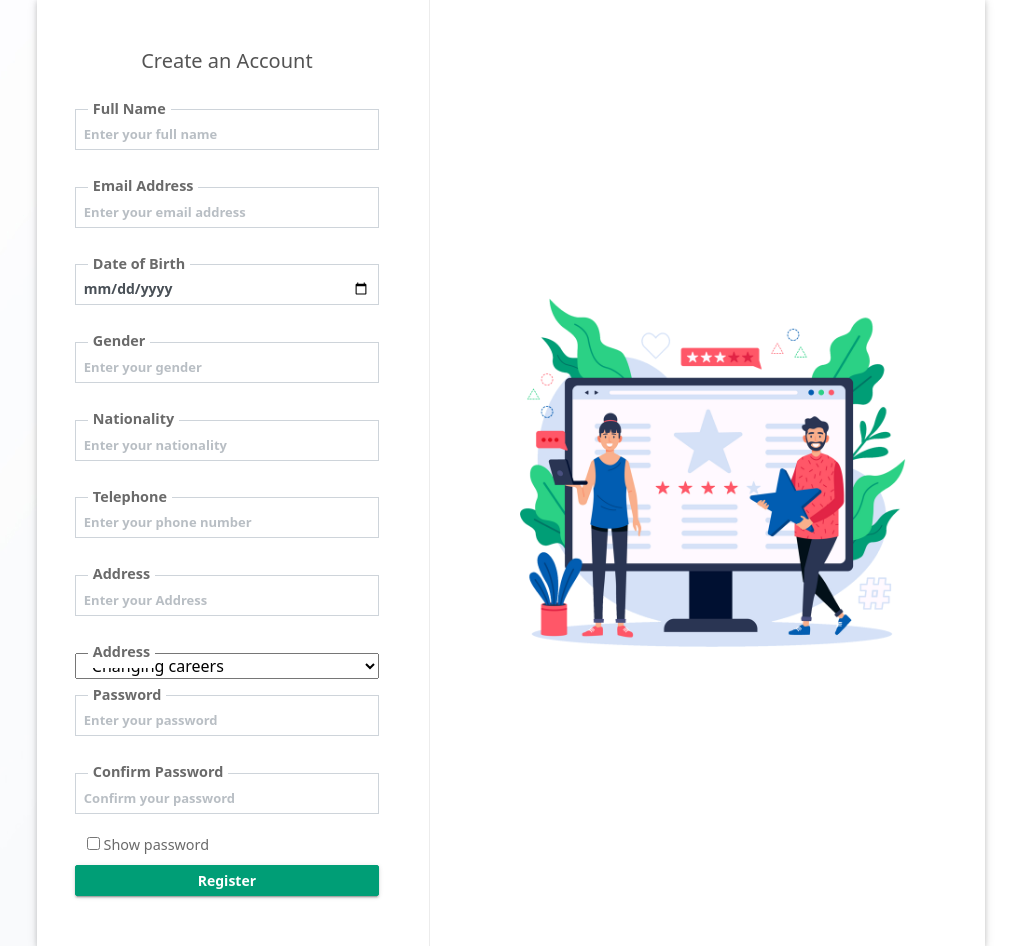
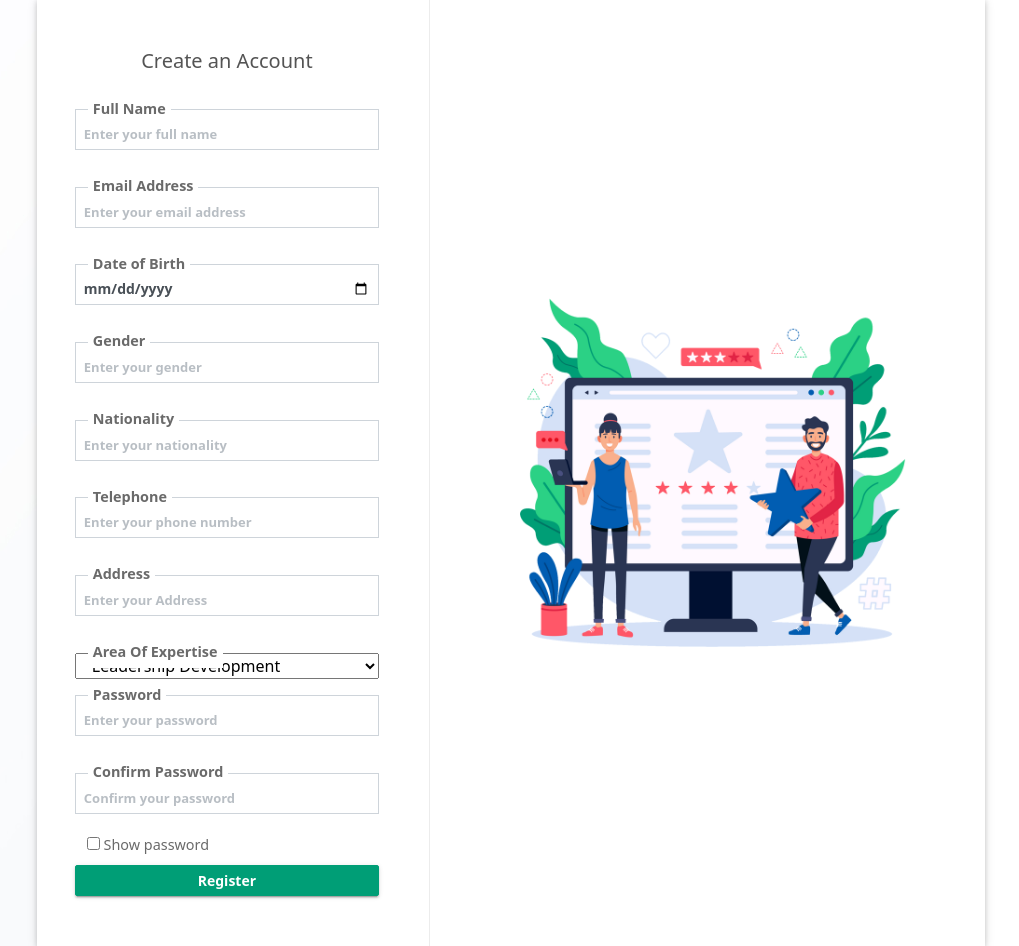
Before and after one commit to ssenyonjoalvin/Group6_Mentorship_web_app, a Django app: page /mentor_registration/ in a window 1280 px wide. Shown: the part 81-1027 px from the top of the page, without its empty margins (129-1148 px from the left). Run offline with Django 5.2, Linux system fonts and the light colour scheme; some libraries are stand-ins or nearby versions.

Commit message:
merging to stacey

```diff
--- a/mentor_app/templates/mentor_app/mentor_registration.html
+++ b/mentor_app/templates/mentor_app/mentor_registration.html
@@ -62,17 +62,16 @@
                                 </div>
 
                                 <div class="login-row row no-margin">
-                                    <label for="address"><i class="fas fa-unlock-alt"></i>Address </label>
-                                   <select>
-                                    <option value="changing careers">Changing careers</option>
-                                    <option value="Developing a non Clinical career">Developing a non Clinical career</option>
-                                    <option value="Exam preparation or issues">Exam preparation or issues</option>
-                                    <option value="Finding a niche">Finding a niche</option>
-                                    <option value="Juggling training/work with raising a family">Juggling training/work with raising a family</option>
-                                    <option value="leadership">leadership</option>
-                                    <option value="Living/lived abroad">Living/lived abroad</option>
-                                    <option value="planning for retirement">Planning for retirement</option>
-                                    <option value="transitioning into a different role">transitioning into a different role</option>
+                                    <label for="address"><i class="fas fa-unlock-alt"></i>Area Of Expertise </label>
+                                   <select class="area_of_expertise">
+                                    <option value="leadership-development">Leadership Development</option>
+                                    <option value="career-transition">Career Transition</option>
+                                    <option value="work-life-balance">Work-Life Balance</option>
+                                    <option value="entrepreneurship">Entrepreneurship</option>
+                                    <option value="skill-development-and-training">Skill Development and Training</option>
+                                    <option value="personal-growth-and-self-improvement">Personal Growth and Self-Improvement</option>
+
+
 
 
                                     </option>
--- a/mentorship_project/settings.py
+++ b/mentorship_project/settings.py
@@ -79,7 +79,7 @@ DATABASES = {
 
     'default': {
         'ENGINE': 'django.db.backends.mysql',
-        'NAME': 'MENTORSHIP',
+        'NAME': 'mentorship',
         'USER': 'root',
         'PASSWORD': '',
         'HOST': 'localhost',  # or your DB host
```
Also changed, not shown: mentor_app/views.py (line endings or trailing spaces), static/mentor_app/css/style.css (line endings or trailing spaces).
